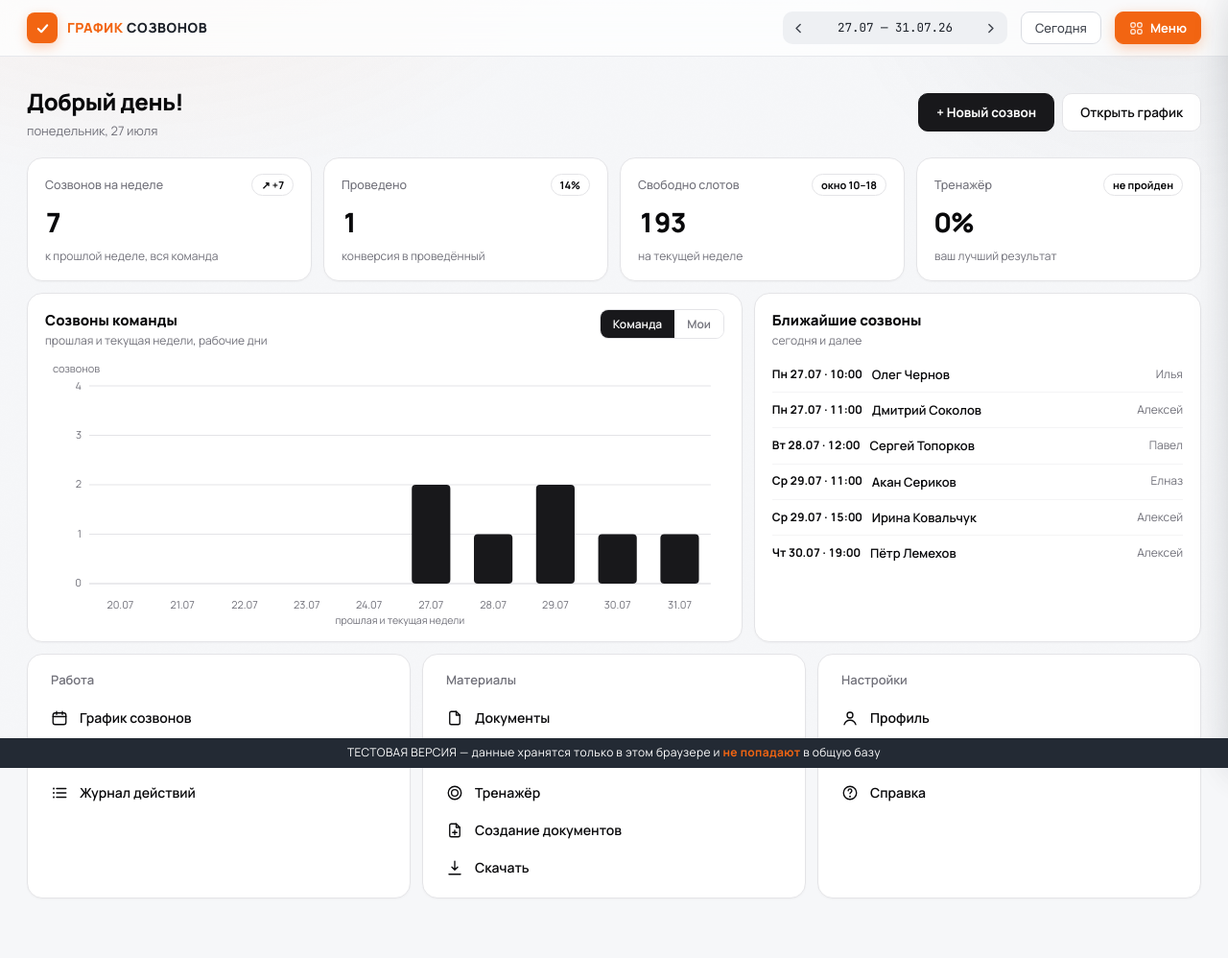
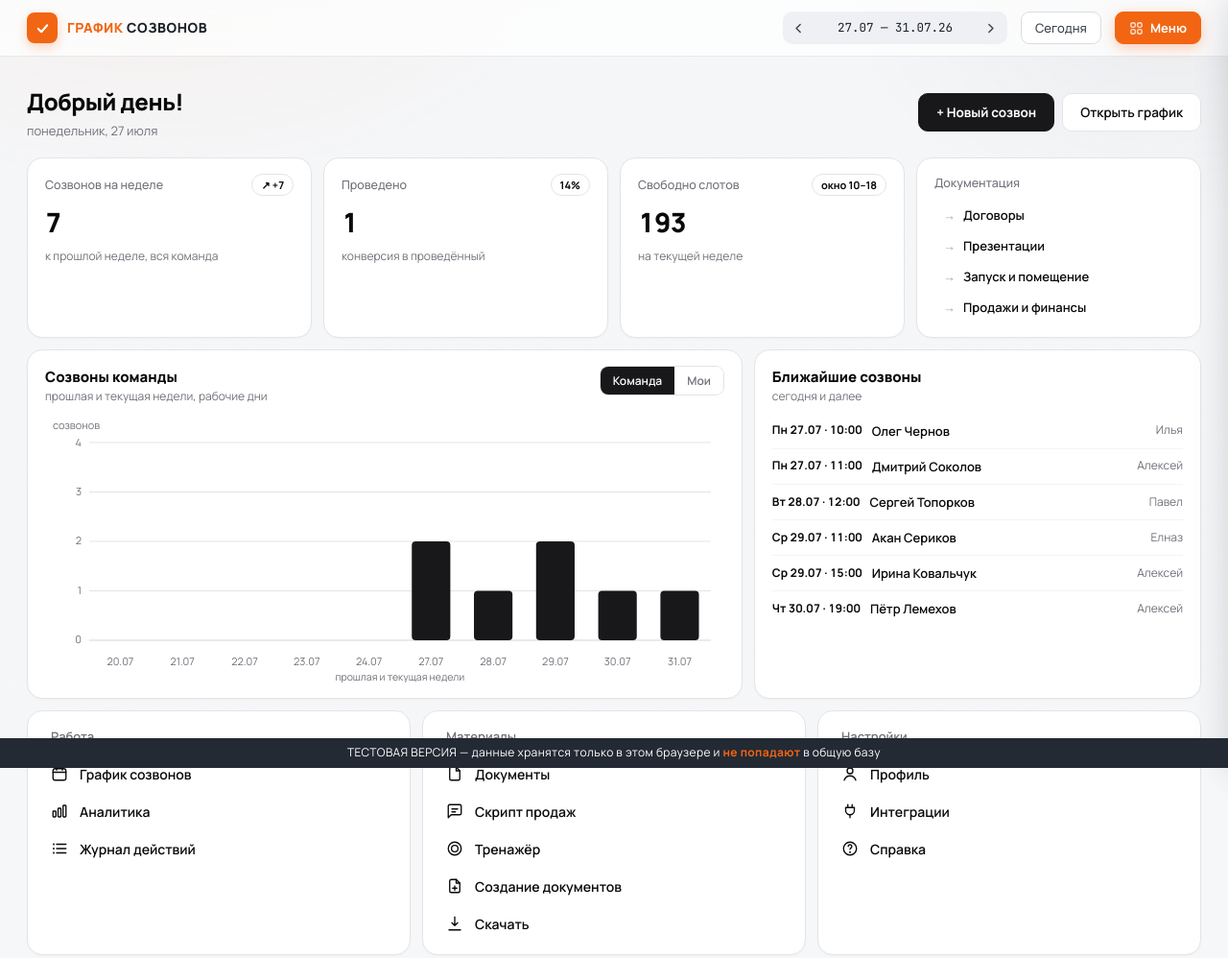
Before and after one commit to YuriyPart/call-board, a plain HTML site: page test/index.html in a window 1280 px wide. Shown: the whole page at 96% size. Drawn offline with Linux system fonts and the light colour scheme.

Commit message:
Главная: окно «Документация» вместо плитки тренажёра
Co-Authored-By: Claude Fable 5 <noreply@anthropic.com>

```diff
--- a/test/index.html
+++ b/test/index.html
@@ -545,6 +545,10 @@
   .hm-up .t { font-variant-numeric:tabular-nums; color:var(--hm-ink); font-weight:700; white-space:nowrap; font-size:12px; }
   .hm-up .n { color:var(--hm-ink); font-weight:600; flex:1; min-width:0; overflow:hidden; text-overflow:ellipsis; white-space:nowrap; }
   .hm-up .m { color:var(--hm-mut); font-size:12px; white-space:nowrap; }
+  .hm-doclinks { display:flex; flex-direction:column; gap:2px; margin-top:8px; }
+  .hm-doclinks button { border:none; background:none; text-align:left; font:600 13px var(--sans); color:var(--hm-ink); padding:6px 9px; border-radius:8px; cursor:pointer; display:flex; align-items:center; gap:8px; transition:background .13s; }
+  .hm-doclinks button::before { content:"→"; color:#a1a1aa; font-weight:700; }
+  .hm-doclinks button:hover { background:#f4f4f5; }
   .hm-mini { display:inline-flex; border:1px solid var(--hm-b); border-radius:9px; overflow:hidden; }
   .hm-mini button { border:none; background:#fff; padding:6px 13px; font:600 12px var(--sans); color:#71717a; cursor:pointer; }
   .hm-mini button.on { background:#18181b; color:#fff; }
@@ -2144,7 +2148,7 @@ function renderDocs(){
       .filter(x=>(x.d.g||"other")===gid)
       .filter(x=>!q||x.d.n.toLowerCase().includes(q)||(x.d.d||"").toLowerCase().includes(q));
     if(!items.length) return "";
-    return `<div class="docsec"><div class="dh">${DOC_ICONS[gid]}${title}<span class="dcnt">${items.length}</span></div><div class="doclist">
+    return `<div class="docsec" id="docsec-${gid}"><div class="dh">${DOC_ICONS[gid]}${title}<span class="dcnt">${items.length}</span></div><div class="doclist">
       ${items.map(({d,i})=>{
         const cc=/\(РФ\)|— РФ|\bРФ\b/.test(d.n)?'<span class="cc rf">РФ</span>':(/\(КЗ\)|— КЗ|\bКЗ\b/.test(d.n)?'<span class="cc kz">КЗ</span>':"");
         return `<div class="docrow">
@@ -2527,6 +2531,10 @@ function hmPersonal(k,v){
   }catch{}
   return false;
 }
+function openDocsGroup(gid){
+  showPage("docs");
+  setTimeout(()=>{ const el=document.getElementById("docsec-"+gid); if(el) el.scrollIntoView({behavior:"smooth",block:"start"}); },100);
+}
 function renderHome(){
   const h=new Date().getHours();
   const hi=h<5?"Доброй ночи":h<12?"Доброе утро":h<18?"Добрый день":"Добрый вечер";
@@ -2552,9 +2560,15 @@ function renderHome(){
   document.getElementById("hmKpis").innerHTML=[
     {l:"Созвонов на неделе",v:cur.length,p:trend,s:"к прошлой неделе, вся команда"},
     {l:"Проведено",v:done,p:conv+"%",s:"конверсия в проведённый"},
-    {l:"Свободно слотов",v:free,p:"окно 10–18",s:"на текущей неделе"},
-    {l:"Тренажёр",v:trainData().best+"%",p:trainLevel(trainData().best),s:"ваш лучший результат"}
-  ].map(k=>`<div class="hm-kpi"><div class="l">${k.l}<span class="hm-pill">${k.p}</span></div><div class="v">${k.v}</div><div class="s">${k.s}</div></div>`).join("");
+    {l:"Свободно слотов",v:free,p:"окно 10–18",s:"на текущей неделе"}
+  ].map(k=>`<div class="hm-kpi"><div class="l">${k.l}<span class="hm-pill">${k.p}</span></div><div class="v">${k.v}</div><div class="s">${k.s}</div></div>`).join("")+`
+    <div class="hm-kpi"><div class="l">Документация</div>
+      <div class="hm-doclinks">
+        <button onclick="openDocsGroup('contracts')">Договоры</button>
+        <button onclick="openDocsGroup('present')">Презентации</button>
+        <button onclick="openDocsGroup('launch')">Запуск и помещение</button>
+        <button onclick="openDocsGroup('sales')">Продажи и финансы</button>
+      </div></div>`;
   // переключатель Команда/Мои
   document.querySelectorAll("#hmMode button").forEach(b=>{
     b.classList.toggle("on", b.dataset.m===hmMode);
```
Also changed, not shown: index.html (+18 -4 lines).
